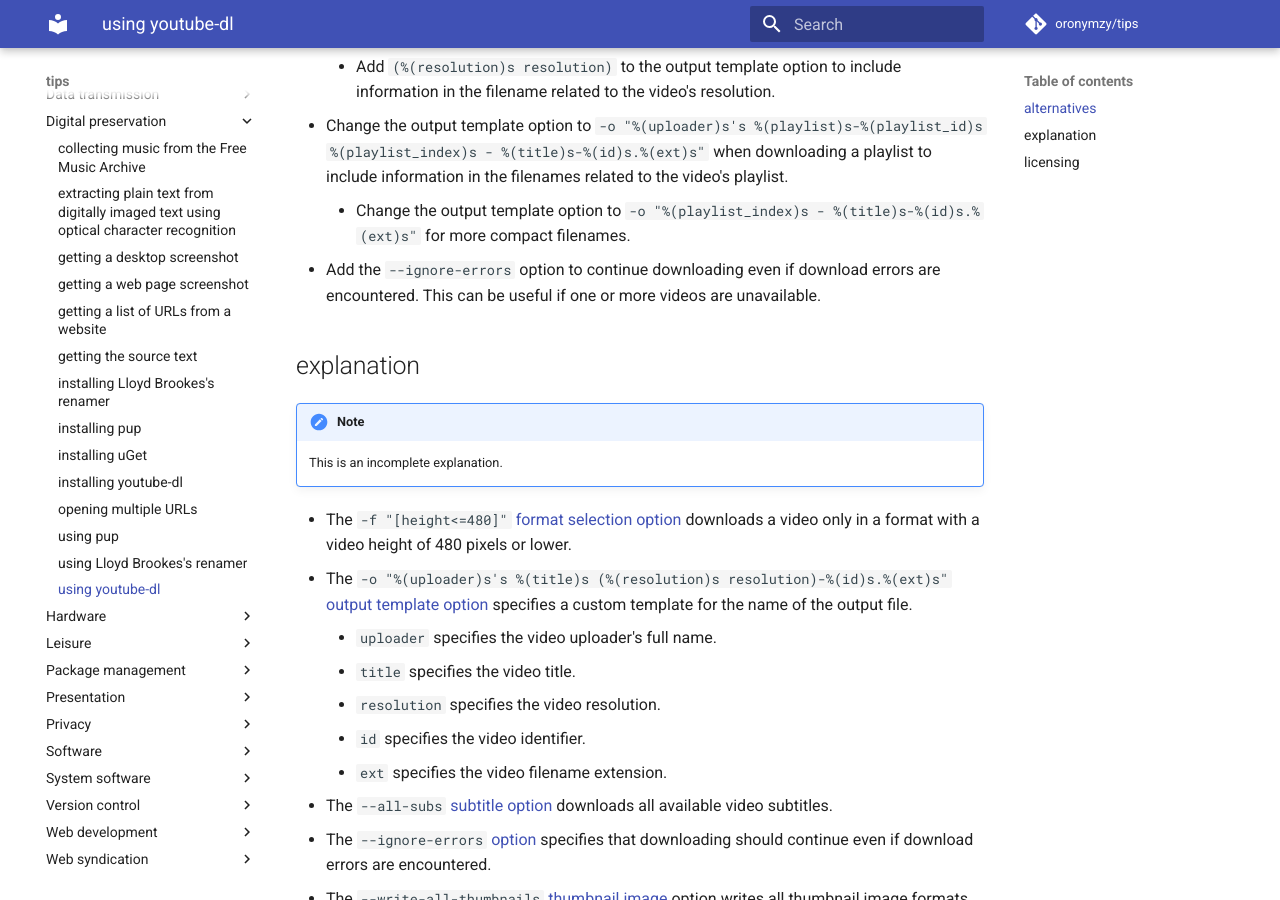
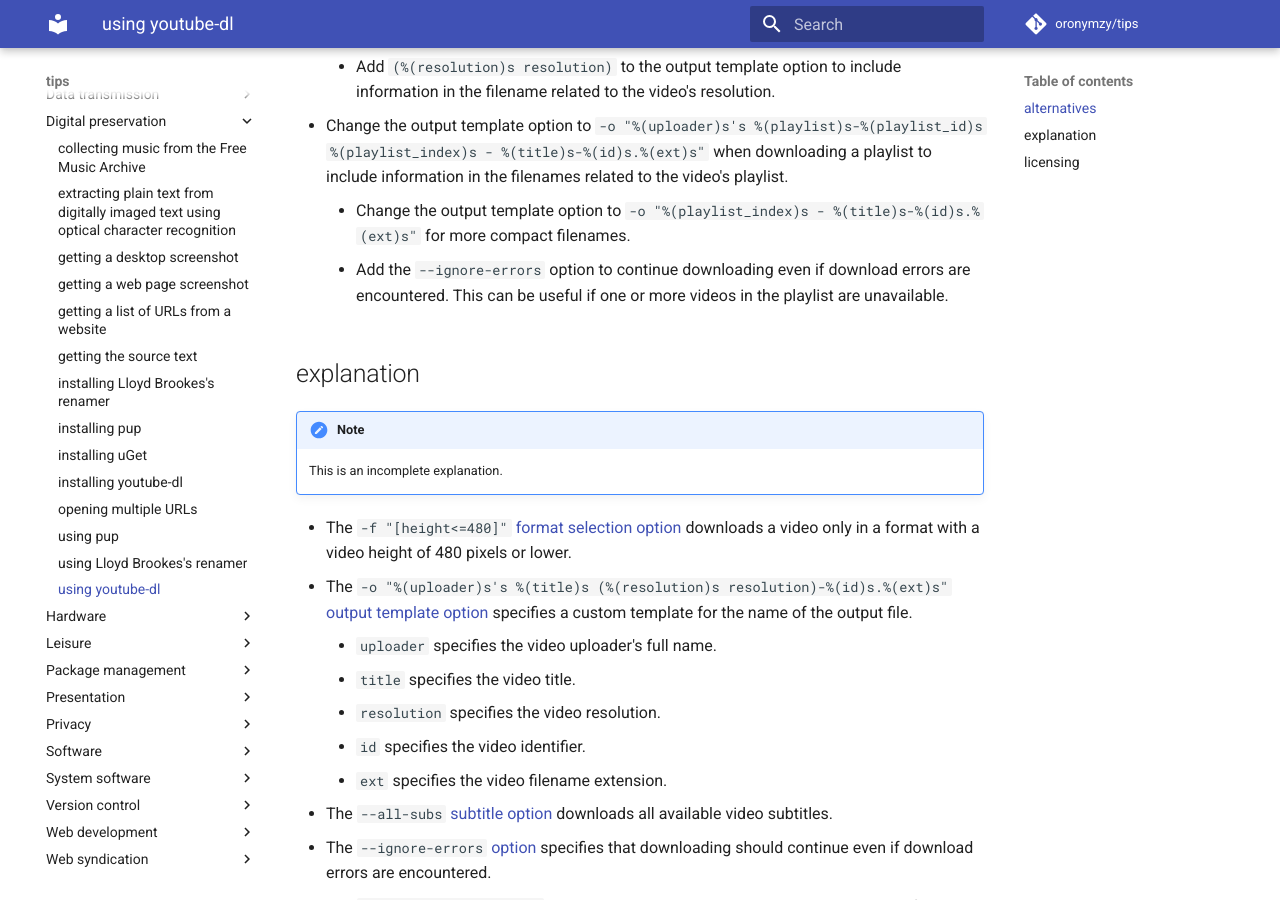
Before and after one commit to oronymzy/tips, an MkDocs documentation site: the page built from docs/usgytdl.md, in a window 1280 px wide and 900 px high, scrolled down 509 px. Built offline with MkDocs 1.6.1 and Material for MkDocs 9.7.7, drawn with Linux system fonts in a browser that asks for light colours; comment, search, counter and statistics services are not loaded.

Commit message:
Change content, add content

```diff
--- a/docs/usgytdl.md
+++ b/docs/usgytdl.md
@@ -13,7 +13,7 @@ Use `youtube-dl --all-subs --write-all-thumbnails --write-description --write-in
     - Add `(%(resolution)s resolution)` to the output template option to include information in the filename related to the video's resolution.
 - Change the output template option to `-o "%(uploader)s's %(playlist)s-%(playlist_id)s %(playlist_index)s - %(title)s-%(id)s.%(ext)s"` when downloading a playlist to include information in the filenames related to the video's playlist.
     - Change the output template option to `-o "%(playlist_index)s - %(title)s-%(id)s.%(ext)s"` for more compact filenames.
-- Add the `--ignore-errors` option to continue downloading even if download errors are encountered. This can be useful if one or more videos are unavailable.
+    - Add the `--ignore-errors` option to continue downloading even if download errors are encountered. This can be useful if one or more videos in the playlist are unavailable.
 
 ## explanation
 
```
